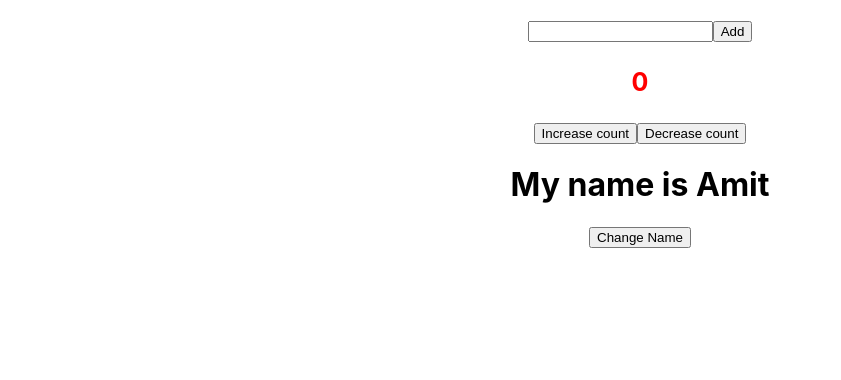
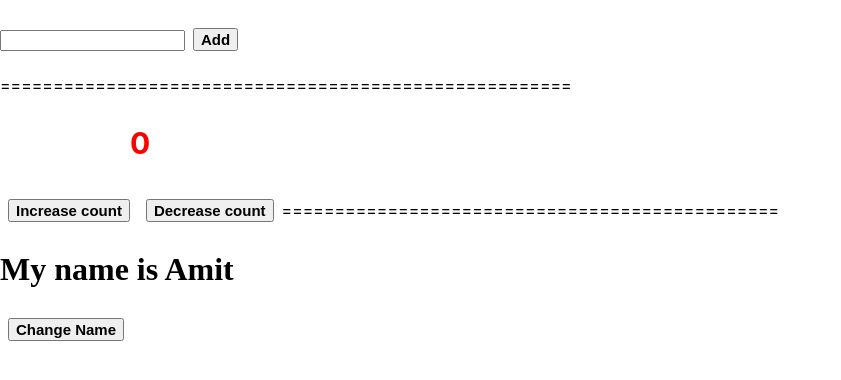
Before and after one commit to Neha-rajbhar/my_first, a React (Create React App) app: page / in a window 1280 px wide. Shown: the top 380 px of the page, without its empty margins (0-841 px from the left). Built offline with nearby package versions, Linux system fonts and the light colour scheme.

Commit message:
react day 5

```diff
--- a/src/App.css
+++ b/src/App.css
@@ -1,5 +1,5 @@
 .App {
-text-align: center;
+
 }
 
 
@@ -10,3 +10,19 @@ text-align: center;
 
   color: black;
 }
+
+h1{
+  font-family: 'Times New Roman', Times, serif;
+  font-weight: bold;
+}
+
+button{
+  font-weight: bold;
+  margin: 8px;
+  font-size: 15px;
+
+}
+
+input{
+  box-sizing: border-box;
+}
--- a/src/first.js
+++ b/src/first.js
@@ -3,7 +3,7 @@ import { useState } from "react";
 export default function First(){
     let [name,setTest]=useState("");
     let [arr,setArr]=useState([]);
-let newValue;
+
     function Text(e){
         setTest(e.target.value);
     }
--- a/src/second.js
+++ b/src/second.js
@@ -16,7 +16,8 @@ export default function Second(){
 
 return(
     <>
-    <h3 style={{color:"red",fontSize:"25px"}}>{count}</h3>
+    ======================================================
+    <h3 style={{color:"red",fontSize:"30px",marginLeft:"130px"}}>{count}</h3>
 <button onClick={Add}>Increase count</button>
 
 <button onClick={Sub}>Decrease count</button>
--- a/src/third.js
+++ b/src/third.js
@@ -8,6 +8,7 @@ export default function Third(){
  }
     return(
         <>
+        ===============================================
         <h1>My name is {text}</h1>
 <button onClick={Change}>Change Name</button>
 </>
```
